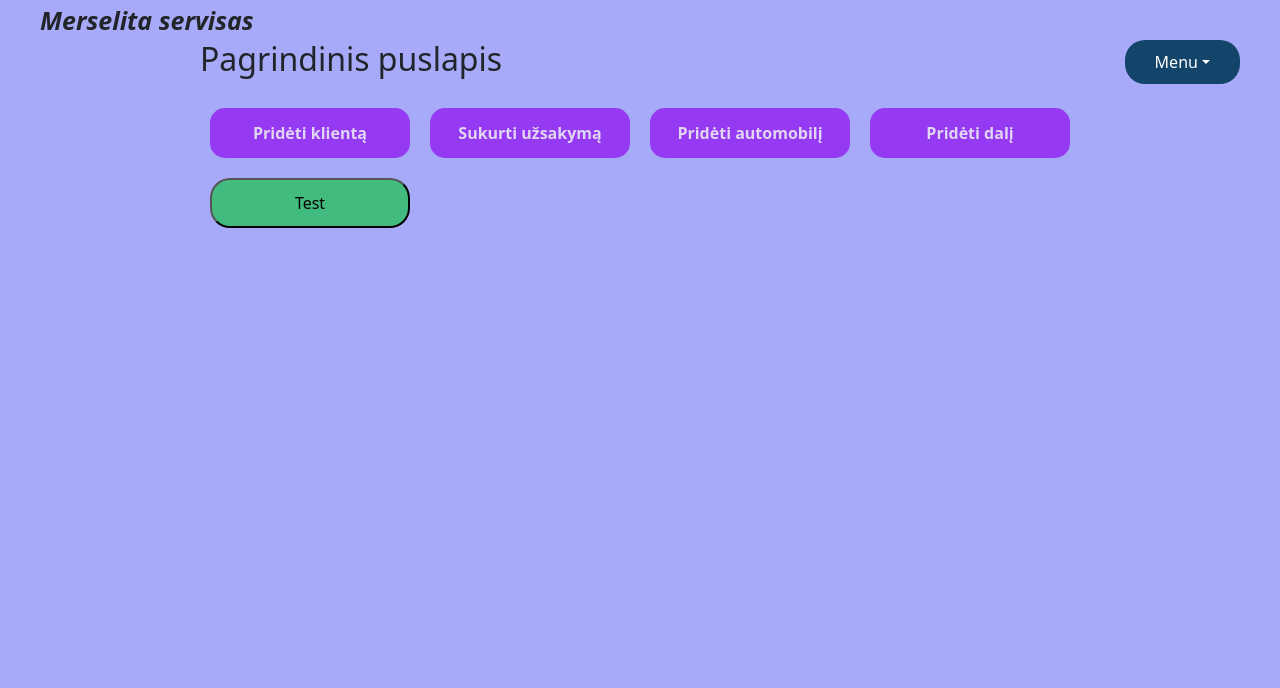
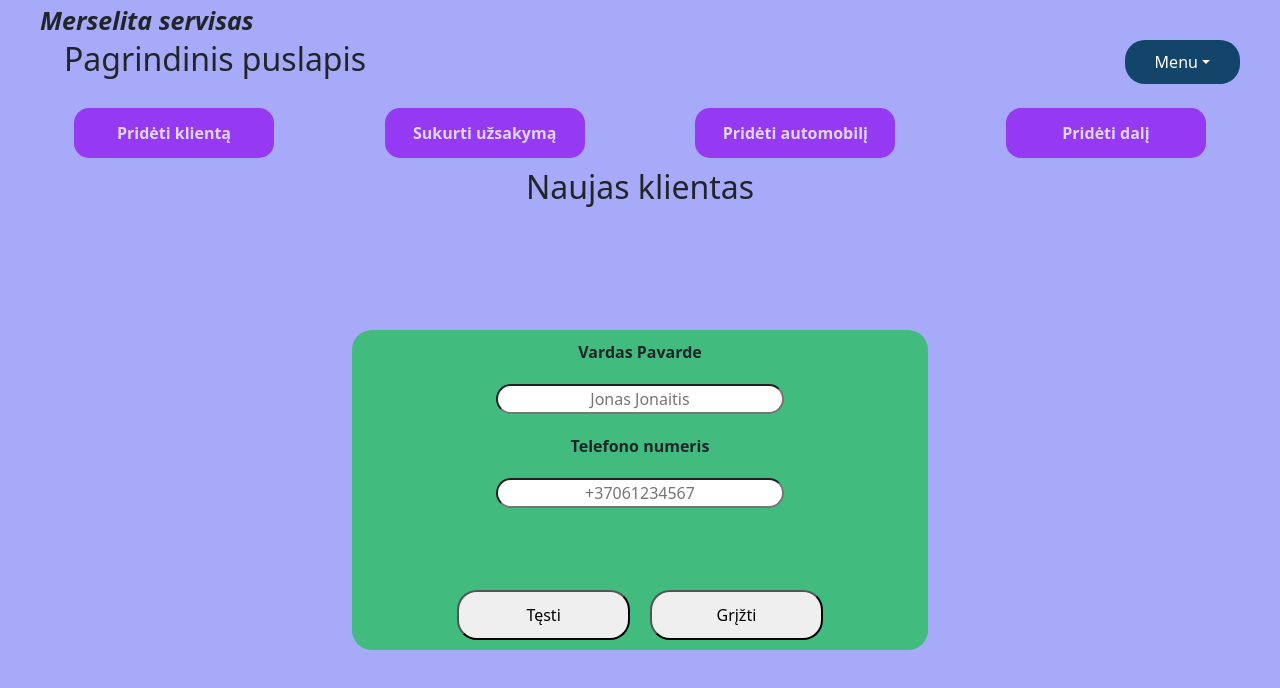
Before and after one commit to legicson/Car-order-website, a Next.js app in the folder my-app/: page / in a window 1280 px wide. Shown: the top 688 px of the page. Built offline with nearby package versions, Linux system fonts and the light colour scheme; no server answers; the database is empty.

Commit message:
Redoing the create customer and car logic

```diff
--- a/my-app/app/page.js
+++ b/my-app/app/page.js
@@ -6,10 +6,25 @@ import { button, Modal, Form } from "react-bootstrap";
 import AddCustomerModal from "./components/CustomerForm";
 import AddButtonsRow from "./components/UI/AddButtonsRow";
 import { supabase } from "./supabaseClient"; // Importuojame klientą
+import { AddCustomer } from "./services/customers";
 
 export default function Home() {
   const [customers, setCustomers] = useState([]);
+  const [cars, setCars] = useState([]);
+  const [orders, setOrders] = useState([]);
+  const [parts, setParts] = useState([]);
 
+  const [showCustomerForm, setShowCustomerForm] = useState(true);
+  const [step, setStep] = useState(1);
+  const [custId, setCustId] = useState("");
+  const [customerName, setCustomerName] = useState("");
+  const [customerPhone, setCustomerPhone] = useState("");
+
+  // Navigacijos funkcijos
+  const nextStep = () => setStep((prev) => prev + 1);
+  const prevStep = () => setStep((prev) => prev - 1);
+
+  const [showOrderCreation, setShowOrderCreation] = useState(false);
   const fetchUsers = async () => {
     const { data, error } = await supabase.from("customers").select("*");
 
@@ -17,51 +32,206 @@ export default function Home() {
       console.error("Klaida gaunant vartotojus:", error.message);
     } else {
       setCustomers(data);
+      setCustId(data.length + 1);
+    }
+  };
+
+  const fetchCars = async () => {
+    const { data, error } = await supabase.from("cars").select("*");
+
+    if (error) {
+      console.error("Klaida gaunant automobilius:", error.message);
+    } else {
+      setCars(data);
     }
   };
 
   useEffect(() => {
     fetchUsers();
-  }, [customers]);
+    fetchCars();
+  }, []);
 
-  const [addCustomerModalOpen, setAddCustomerModalOpen] = useState(false);
-  const [addOrderModalOpen, setAddOrderModalOpen] = useState(false);
-  const [addCarModalOpen, setAddCarModalOpen] = useState(false);
-  const [addPartModalOpen, setAddPartModalOpen] = useState(false);
+  const handleAddingCustomer = (e) => {
+    console.log("Customer added:", customerName);
+    e.preventDefault();
+    // AddCustomer(customerName, customerPhone);
+    // setShowCustomerForm(false);
+    console.log(step);
+    nextStep();
+    console.log(step);
+  };
+
+  const returnCustomerAddForm = () => {
+    return (
+      <form onSubmit={handleAddingCustomer} style={style.formContainer}>
+        <div style={style.formInputContainer}>
+          <label style={style.formLabel}>Vardas Pavarde</label>
+          <input
+            style={style.formInput}
+            type="text"
+            value={customerName}
+            onChange={(e) => setCustomerName(e.target.value)}
+            placeholder="Jonas Jonaitis"
+            minLength={3}
+          />
+          <label style={style.formLabel}>Telefono numeris</label>
+          <input
+            style={style.formInput}
+            type="text"
+            value={customerPhone}
+            onChange={(e) => setCustomerPhone(e.target.value)}
+            placeholder="+37061234567"
+          />
+        </div>
+
+        <div style={style.formButtonContainer}>
+          <button type="submit" style={style.formButton}>
+            Tęsti
+          </button>
+          <button
+            type="button"
+            style={style.formButton}
+            onClick={() => {
+              setShowCustomerForm(false);
+            }}
+          >
+            Grįžti
+          </button>
+        </div>
+      </form>
+    );
+  };
+
+  const returnCarAddForm = () => {
+    return (
+      <form onSubmit={handleAddingCustomer} style={style.formContainer}>
+        <div style={style.formInputContainer}>
+          <label style={style.formLabel}>Vardas Pavarde</label>
+          <input
+            style={style.formInput}
+            type="text"
+            value={customerName}
+            onChange={(e) => setCustomerName(e.target.value)}
+            placeholder="Jonas Jonaitis"
+          />
+        </div>
+
+        <div style={style.formButtonContainer}>
+          <button type="submit" style={style.formButton}>
+            Tęsti
+          </button>
+          <button
+            type="button"
+            style={style.formButton}
+            onClick={() => {
+              prevStep();
+            }}
+          >
+            Grįžti
+          </button>
+        </div>
+      </form>
+    );
+  };
 
   return (
     <div style={style.root}>
-      <h2>Pagrindinis puslapis</h2>
+      <div>
+        <h2>Pagrindinis puslapis</h2>
+        <AddButtonsRow />
+      </div>
 
-      <AddButtonsRow
-        setAddCustomerModalOpen={setAddCustomerModalOpen}
-        setAddOrderModalOpen={setAddOrderModalOpen}
-        setAddCarModalOpen={setAddCarModalOpen}
-        setAddPartModalOpen={setAddPartModalOpen}
-      />
+      <div style={style.content}>
+        <h2>Naujas klientas</h2>
 
-      {addCustomerModalOpen && (
-        <AddCustomerModal setAddCustomerModalOpen={setAddCustomerModalOpen} />
-      )}
-      <button onClick={() => console.log(customers[23].assets)} style={style.addButton}>
-        Test
-      </button>
+        {showCustomerForm &&
+          ((step === 1 && returnCustomerAddForm()) ||
+            (step === 2 && returnCarAddForm()))}
+      </div>
     </div>
   );
 }
 
 const style = {
+  root: {
+    display: "flex",
+    flex: 1,
+    flexDirection: "column",
+    // backgroundColor: "#9d4c19",
+    width: "90%",
+  },
   addButton: {
     borderRadius: "20px",
     margin: "10px",
     width: "200px",
     height: "50px",
     backgroundColor: "#41bb7e",
-
   },
   buttonRow: {
     display: "flex",
     justifyContent: "space-between",
     marginTop: "20px",
   },
+  content: {
+    display: "flex",
+    flex: 1,
+    flexDirection: "column",
+    // backgroundColor: "green",
+    justifyContent: "flex-start",
+    alignItems: "center",
+  },
+  formContainer: {
+    display: "flex",
+    // flex: 1,
+    flexDirection: "column",
+    alignItems: "center",
+    justifyContent: "space-between",
+    backgroundColor: " #41bb7e",
+    borderRadius: "20px",
+    // height: "10vh",
+    width: "50%",
+    height: "40vh",
+    marginTop: "10%",
+  },
+
+  formInnerContainer: {
+    display: "flex",
+    flexDirection: "column",
+    // alignItems:"center",
+    justifyContent: "space-between",
+    height: "100%",
+    width: "50%",
+  },
+  formLabel: {
+    width: "50%",
+    margin: "10px",
+    textAlign: "center",
+    fontWeight: "bold",
+  },
+  formInput: {
+    width: "50%",
+    margin: "10px",
+    textAlign: "center",
+    borderRadius: "20px",
+  },
+
+  formButtonContainer: {
+    display: "flex",
+    width: "100%",
+    justifyContent: "center",
+    alignItems: "center",
+  },
+  formButton: {
+    borderRadius: "20px",
+    width: "30%",
+    height: "50px",
+    margin: "10px",
+  },
+  formInputContainer: {
+    display: "flex",
+    flex: 1,
+    width: "100%",
+    flexDirection: "column",
+    alignItems: "center",
+  },
 };
--- /dev/null
+++ b/my-app/app/services/customers.js
@@ -0,0 +1,18 @@
+import { supabase } from "./../supabaseClient";
+
+export const AddCustomer = async (customerName, customerPhone, userId) => {
+  if (!customerName.trim()) return;
+
+  const { error } = await supabase.from("customers").insert([
+    {
+      // id: userId,
+      name: customerName,
+      phone_number: customerPhone,
+    },
+  ]);
+
+  if (error) {
+    console.error("Klaida pridedant vartotoją:", error.message);
+  } else {
+  }
+};
```
